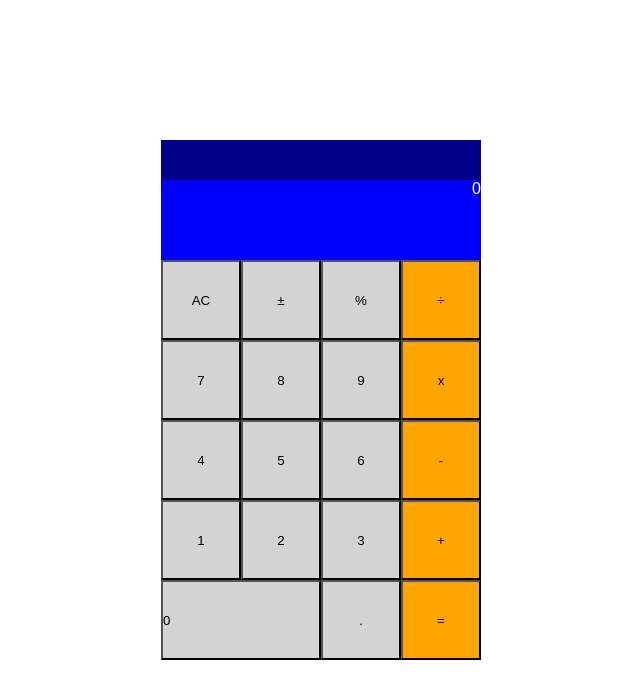
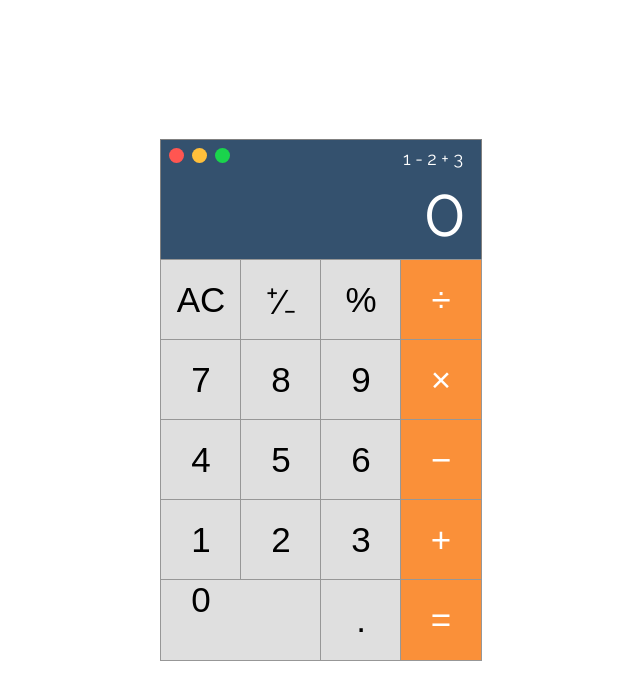
Before and after one commit to joldie/calculator, a React (Create React App) app: page / in a window 1280 px wide. Shown: the top 700 px of the page, without its empty margins (319-959 px from the left). Built offline with nearby package versions, Linux system fonts and the light colour scheme.

Commit message:
Finished basic styling, updated Readme.

```diff
--- a/src/App.js
+++ b/src/App.js
@@ -16,8 +16,23 @@ class Screen extends React.Component {
   render() {
     return (
       <div className="screen">
-        <div id="formula-display" className="display"></div>
+        <div id="upper-screen" className="display">
+          <TitleBarButtons />
+          <div id="formula-display">1 - 2 + 3</div>
+        </div>
         <div id="display" className="display">0</div>
+      </div>
+    );
+  }
+}
+
+class TitleBarButtons extends React.Component {
+  render() {
+    return (
+      <div>
+        <div id="red-button" className="title-bar-button"></div>
+        <div id="yellow-button" className="title-bar-button"></div>
+        <div id="green-button" className="title-bar-button"></div>
       </div>
     );
   }
@@ -28,22 +43,24 @@ class Buttons extends React.Component {
     return (
       <div className="buttons">
         <button id="clear" className="button-left" value="AC">AC</button>
-        <button id="plus-minus" className="button-left" value="±">±</button>
+        <button id="plus-minus" className="button-left" value="⁺∕₋">⁺∕₋</button>
         <button id="percentage" className="button-left" value="%">%</button>
         <button id="divide" className="button-right" value="÷">÷</button>
         <button id="seven" className="button-left" value="7">7</button>
         <button id="eight" className="button-left" value="8">8</button>
         <button id="nine" className="button-left" value="9">9</button>
-        <button id="multiply" className="button-right" value="x">x</button>
+        <button id="multiply" className="button-right" value="×">×</button>
         <button id="four" className="button-left" value="4">4</button>
         <button id="five" className="button-left" value="5">5</button>
         <button id="six" className="button-left" value="6">6</button>
-        <button id="subtract" className="button-right" value="-">-</button>
+        <button id="subtract" className="button-right" value="−">−</button>
         <button id="one" className="button-left" value="1">1</button>
         <button id="two" className="button-left" value="2">2</button>
         <button id="three" className="button-left" value="3">3</button>
         <button id="add" className="button-right" value="+">+</button>
-        <button id="zero" className="button-left" value="0">0</button>
+        <button id="zero" className="button-left" value="0">
+          <div id="zero-label">0</div>
+        </button>
         <button id="decimal" className="button-left" value=".">.</button>
         <button id="equals" className="button-right" value="=">=</button>
       </div>
--- a/src/stylesheet.scss
+++ b/src/stylesheet.scss
@@ -1,3 +1,6 @@
+@import url('https://fonts.googleapis.com/css?family=Raleway');
+$fonts: 'Raleway',
+sans-serif;
 $primary-text-color: black;
 $alt-text-color: white;
 * {
@@ -9,33 +12,62 @@ $alt-text-color: white;
 #root {
   height: 100vh;
   min-width: 320px;
+  font-family: $fonts;
   display: flex;
   align-items: center;
   justify-content: center;
 }
 
 .calculator {
-  background-color: gray;
   width: 320px;
-  height: 520px;
+  height: 520px; //border: 1px solid white;
+  //border-radius: 5px;
   display: grid;
   grid-template-rows: 1.5fr 5fr;
   grid-template-areas: "screen" "buttons";
   .screen {
     grid-area: screen;
     text-align: right;
+    color: $alt-text-color;
+    font-weight: 100;
+    background-color: #34516E;
+    outline: 1px solid gray;
+    border: none;
     display: grid;
-    grid-template-rows: 0.5fr 1fr;
-    grid-template-areas: "formula-display" "display";
-    #formula-display {
-      grid-area: formula-display;
-      background-color: darkblue;
-      color: $alt-text-color;
+    grid-template-rows: 0.3fr 0.9fr;
+    grid-template-areas: "upper-screen" "lower-screen";
+    #upper-screen {
+      grid-area: upper-screen;
+      padding: 8px 8px 0 8px;
+      display: flex;
+      flex-direction: row;
+      justify-content: space-between;
+      .title-bar-button {
+        display: inline-block;
+        width: 15px;
+        height: 15px;
+        border-radius: 50%;
+      }
+      #red-button {
+        margin-right: 8px;
+        background-color: #FF5651;
+      }
+      #yellow-button {
+        margin-right: 8px;
+        background-color: #FFBF3B;
+      }
+      #green-button {
+        background-color: #1AD44C;
+      }
+      #formula-display {
+        font-size: 18px;
+        padding-right: 10px;
+      }
     }
     #display {
-      grid-area: display;
-      background-color: blue;
-      color: $alt-text-color;
+      grid-area: lower-screen;
+      font-size: 70px;
+      padding-right: 15px;
     }
   }
   .buttons {
@@ -45,17 +77,23 @@ $alt-text-color: white;
     grid-template-rows: 1fr 1fr 1fr 1fr 1fr;
     grid-template-areas: "clear plus-minus percentage divide" "seven eight nine multiply" "four five six subtract" "one two three add" "zero zero decimal equals";
     button {
+      outline: 1px solid #979797;
+      border: none;
       color: $primary-text-color;
+      font-size: 35px;
+      font-weight: 100;
     }
     .button-left {
-      background-color: lightgray;
+      background-color: #DFDFDF;
     }
     .button-right {
-      background-color: orange;
+      background-color: #FA9039;
+      color: $alt-text-color;
     }
     #zero {
       grid-area: zero;
-      text-align: left;
+      display: grid;
+      grid-template-columns: 1fr 1fr;
     }
   }
 }
```
Also changed, not shown: 1 other file (tests, documents, lock files or other folders).
